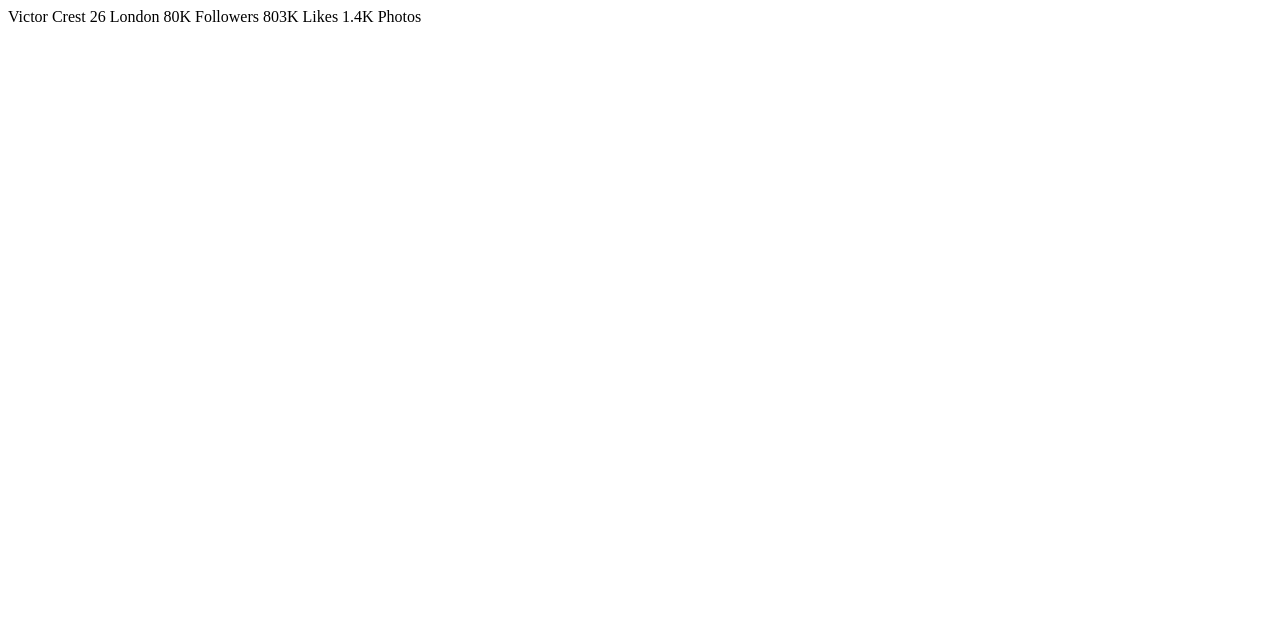
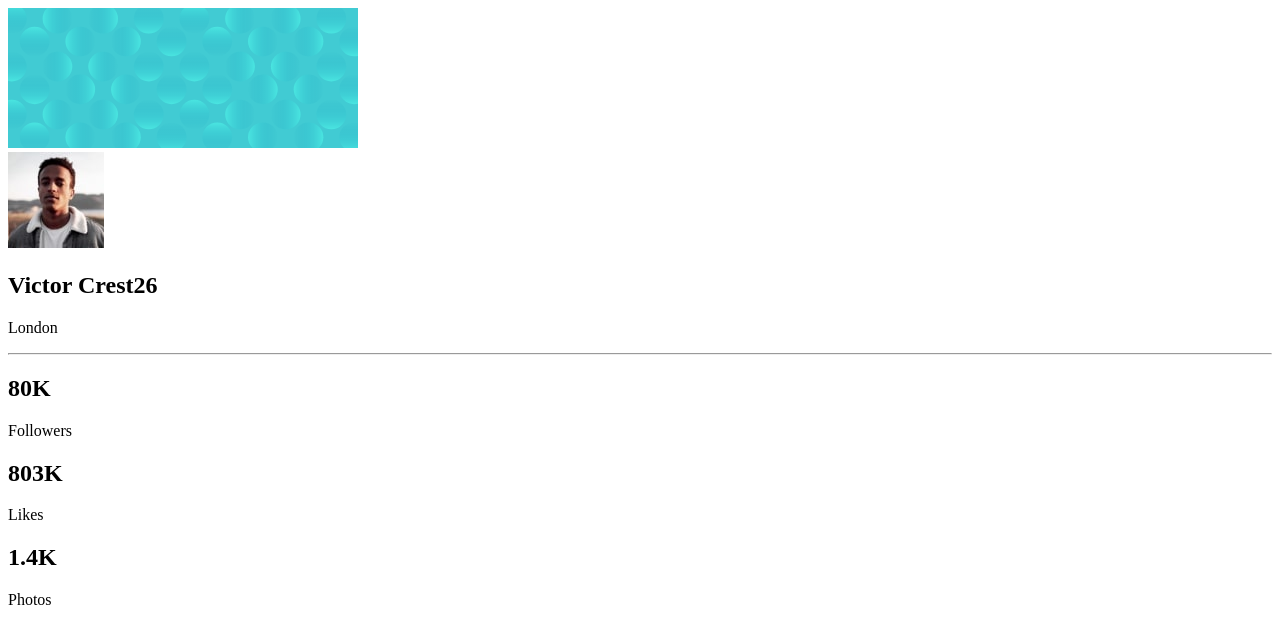
Before and after one commit to CarolinaVrl/Profile-Card-Component, a plain HTML site: page index.html in a window 1280 px wide. Drawn offline with Linux system fonts and the light colour scheme.

Commit message:
feat: create html basic

```diff
--- a/index.html
+++ b/index.html
@@ -1,25 +1,41 @@
 <!DOCTYPE html>
 <html lang="en">
-<head>
-  <meta charset="UTF-8">
-  <meta name="viewport" content="width=device-width, initial-scale=1.0">
-  <title> Profile card component</title>
-  <link rel="stylesheet" href="./assets/css/style.css">
+  <head>
+    <meta charset="UTF-8" />
+    <meta name="viewport" content="width=device-width, initial-scale=1.0" />
+    <title>Profile card component</title>
+    <link rel="stylesheet" href="./assets/css/style.css" />
+  </head>
+  <body>
+    <main>
+      <section>
+        <img src="/assets/images/bg-pattern-card.svg" alt="" />
+      </section>
+      <section class="profile">
+        <div class="avatar">
+          <img src="/assets/images/image-victor.jpg" alt="" />
+        </div>
 
-</head>
-<body>
-  Victor Crest
-  26
-  London
-
-  80K
-  Followers
-
-  803K
-  Likes
-
-  1.4K
-  Photos
-
-</body>
+        <div>
+          <h2>Victor Crest<span>26</span></h2>
+        </div>
+        <p>London</p>
+      </section>
+      <hr />
+      <section>
+        <div>
+          <h2>80K</h2>
+          <p>Followers</p>
+        </div>
+        <div>
+          <h2>803K</h2>
+          <p>Likes</p>
+        </div>
+        <div>
+          <h2>1.4K</h2>
+          <p>Photos</p>
+        </div>
+      </section>
+    </main>
+  </body>
 </html>
```
